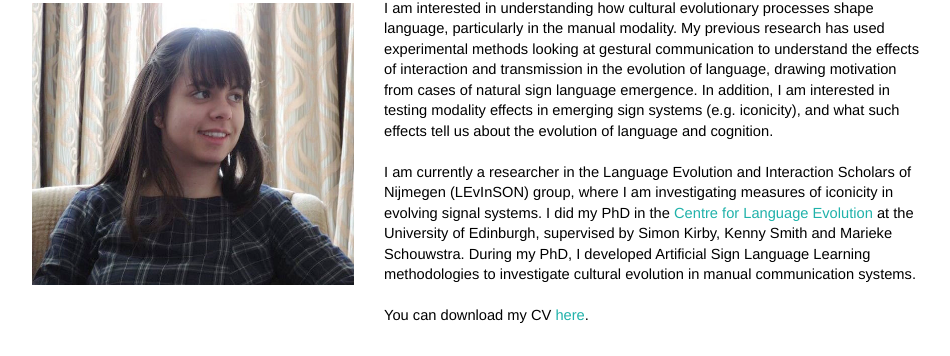
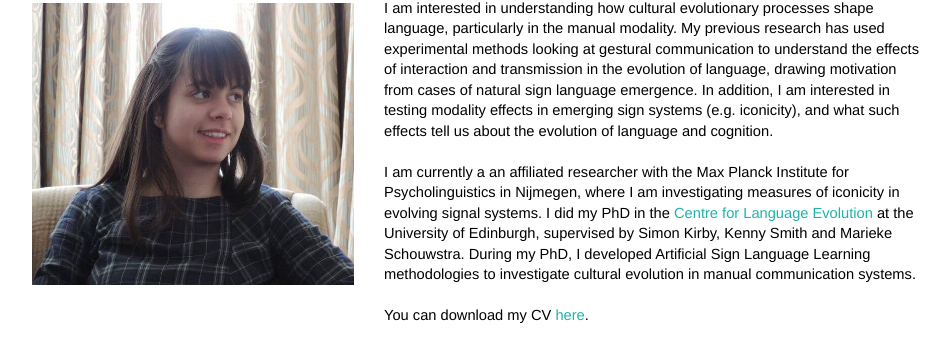
Before and after one commit to ymotamedi/ymotamedi.github.io, a Jekyll site: the page built from index.html, in a window 1280 px wide. Shown: the part 157-513 px from the top of the page, without its empty margins (160-1110 px from the left). Built offline with Jekyll 4.4.1, drawn with Linux system fonts in a browser that asks for light colours.

Commit message:
Update index.html

```diff
--- a/index.html
+++ b/index.html
@@ -9,7 +9,7 @@ title: Yasamin Motamedi
   previous research has used experimental methods looking at gestural communication to understand the effects of interaction and transmission in the evolution of language,
   drawing motivation from cases of natural sign language emergence. In addition, I am interested in testing modality effects in emerging sign systems (e.g. iconicity), and what such effects tell us about the evolution of language and cognition.
   <br><br>
-  I am currently a researcher in the Language Evolution and Interaction Scholars of Nijmegen (LEvInSON) group, where I am investigating measures of iconicity in evolving signal systems.
+  I am currently a an affiliated researcher with the Max Planck Institute for Psycholinguistics in Nijmegen, where I am investigating measures of iconicity in evolving signal systems.
   I did my PhD in the <a href = "http://www.lel.ed.ac.uk/cle/" target = "_blank">Centre for Language Evolution</a> at the University of Edinburgh, supervised by Simon Kirby, Kenny Smith and Marieke Schouwstra. During my PhD, I developed Artificial Sign Language Learning methodologies to investigate cultural evolution in manual communication systems.
 
   <br><br>
```
